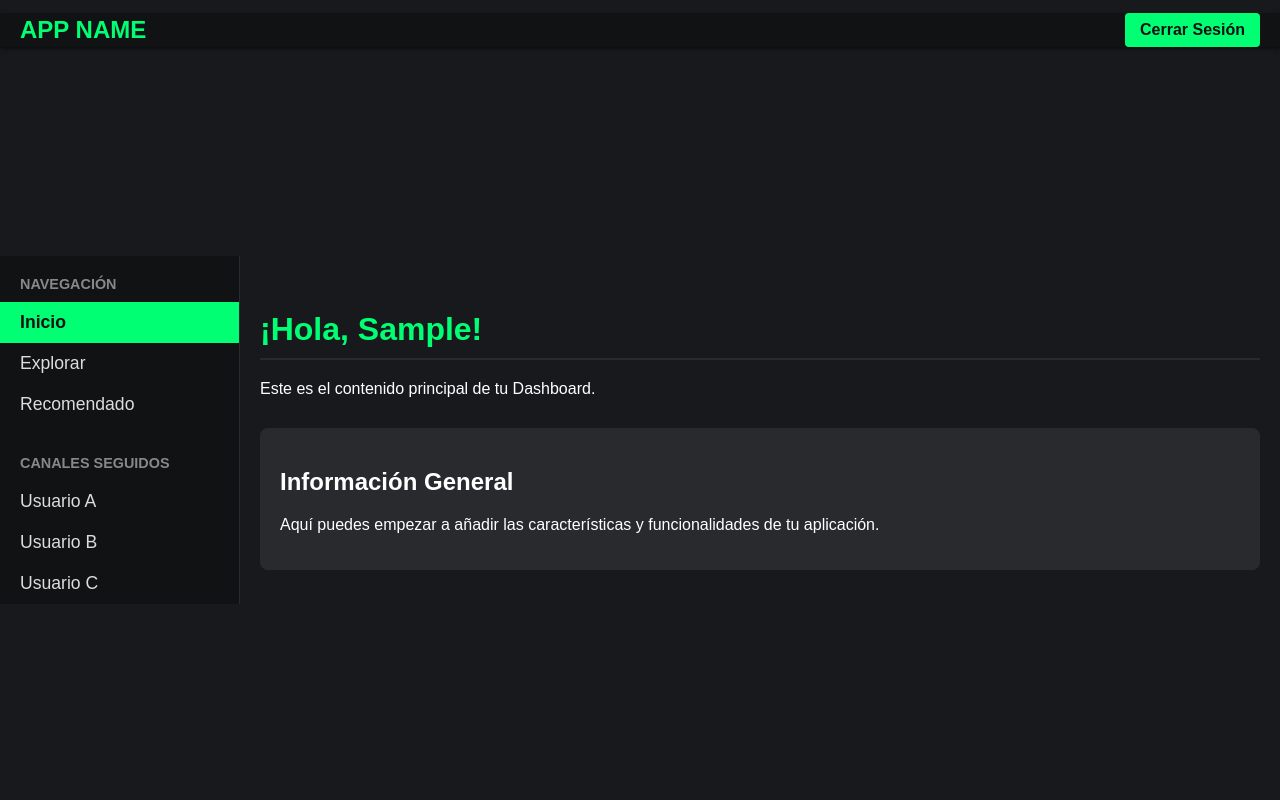
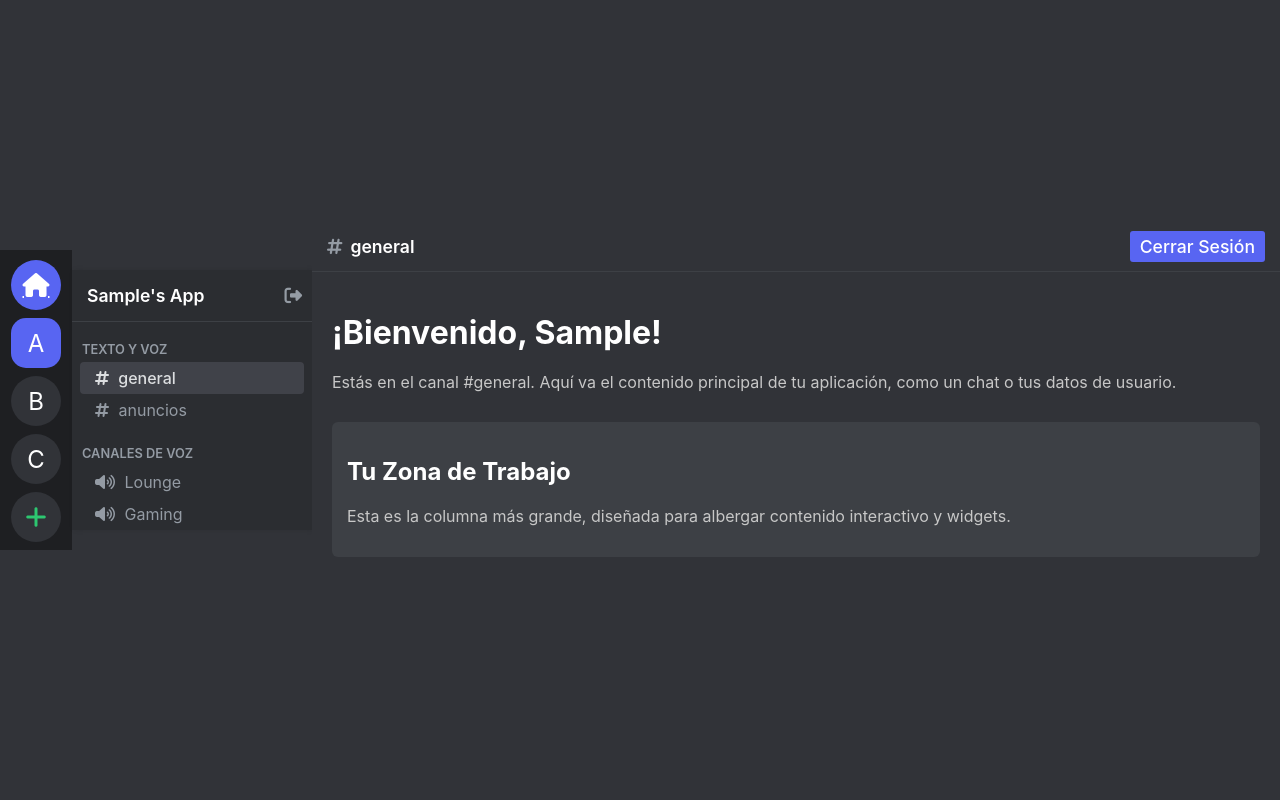
Before and after one commit to HibridosGAA/COARConnection, a Flask app: page /dashboard in a window 1280 px wide. Run offline with Flask 3, Linux system fonts and the light colour scheme; the visitor is signed in with stand-in values (Sample User, id 1).

Commit message:
Fix: Asegurado el contenido completo de dashboard.html

```diff
--- a/templates/dashboard.html
+++ b/templates/dashboard.html
@@ -6,142 +6,213 @@
     <title>Dashboard | Bienvenido</title>
     <!-- Carga los estilos generales (dark mode) -->
     <link rel="stylesheet" href="{{ url_for('static', filename='style.css') }}">
+    <!-- Iconos de Font Awesome para los botones -->
+    <link rel="stylesheet" href="https://cdnjs.cloudflare.com/ajax/libs/font-awesome/6.5.1/css/all.min.css">
+
     <style>
-        /* Estilos específicos para la estructura del dashboard */
+        /* ESTILOS DE ESTRUCTURA PRINCIPAL (DISCORD STYLE) */
         body {
-            font-family: Arial, sans-serif;
+            font-family: 'Inter', Arial, sans-serif;
             margin: 0;
-            background-color: #18191c; /* Fondo oscuro */
+            background-color: #313338; /* Fondo principal más claro que el sidebar */
             color: #fff;
             display: grid;
-            grid-template-rows: 60px 1fr; /* 60px para el header, el resto para el contenido */
-            grid-template-columns: 240px 1fr; /* 240px para la sidebar, el resto para el main */
+            /* 3 Columnas: Iconos (72px), Sidebar (240px), Contenido (Resto) */
+            grid-template-columns: 72px 240px 1fr;
+            grid-template-rows: 1fr; /* Una sola fila para el contenido */
             height: 100vh;
-            overflow: hidden; /* Evita el scroll innecesario */
+            overflow: hidden;
         }
 
-        /* Header (Barra Superior) */
-        header {
-            grid-column: 1 / 3; /* Ocupa ambas columnas (sidebar + main) */
-            background-color: #111214;
+        /* ------------------- COLUMNA 1: ICON BAR ------------------- */
+        .icon-bar {
+            grid-column: 1 / 2;
+            background-color: #1e1f22; /* Fondo de la barra de íconos más oscuro */
+            padding-top: 10px;
+            overflow-y: auto;
+            display: flex;
+            flex-direction: column;
+            align-items: center;
+        }
+
+        .server-icon {
+            width: 50px;
+            height: 50px;
+            background-color: #313338;
+            color: #fff;
+            border-radius: 50%; /* Iconos redondos */
+            display: flex;
+            justify-content: center;
+            align-items: center;
+            font-size: 1.5em;
+            margin-bottom: 8px;
+            cursor: pointer;
+            transition: border-radius 0.2s, background-color 0.2s;
+        }
+
+        .server-icon:hover {
+            border-radius: 30%; /* Ligeramente más cuadrado al pasar el ratón */
+            background-color: #5865f2; /* Color de Discord */
+        }
+
+        .server-icon.active {
+            border-radius: 30%;
+            background-color: #5865f2;
+        }
+
+        .server-icon.add-server {
+            background-color: #313338;
+            color: #2dc770; /* Verde para el botón de añadir */
+        }
+
+        /* ------------------- COLUMNA 2: SIDEBAR (CANALES) ------------------- */
+        .sidebar {
+            grid-column: 2 / 3;
+            background-color: #2b2d31; /* Fondo de la barra lateral de canales */
+            padding-top: 15px;
+            overflow-y: auto;
+            box-shadow: 2px 0 5px rgba(0, 0, 0, 0.1);
+        }
+
+        /* Ajuste para el título del canal/servidor */
+        .sidebar-header {
             display: flex;
             justify-content: space-between;
             align-items: center;
-            padding: 0 20px;
-            box-shadow: 0 2px 4px rgba(0, 0, 0, 0.5);
-            z-index: 10;
-        }
-
-        .logo {
-            font-size: 1.5em;
-            font-weight: bold;
-            color: #00ff73; /* Color neón (Kick style) */
-        }
-
-        .logout-btn {
-            background-color: #00ff73;
-            color: #111;
-            border: none;
-            padding: 8px 15px;
-            border-radius: 4px;
-            cursor: pointer;
-            text-decoration: none;
+            padding: 0 10px 15px 15px;
+            color: #fff;
+            font-size: 1.1em;
             font-weight: 600;
-            transition: background-color 0.2s ease, transform 0.1s ease;
-        }
-
-        .logout-btn:hover {
-            background-color: #00e667;
-        }
-
-        .logout-btn:active {
-            transform: scale(0.98);
-        }
-
-        /* Sidebar (Barra Lateral) */
-        .sidebar {
-            grid-row: 2 / 3; /* Fila debajo del header */
-            grid-column: 1 / 2;
-            background-color: #111214;
-            padding-top: 20px;
-            border-right: 1px solid #282a2e;
-            overflow-y: auto; /* Permite scroll si hay muchos enlaces */
+            border-bottom: 1px solid #3d4045;
+            margin-bottom: 10px;
         }
 
         .sidebar h3 {
-            color: #888;
-            padding: 0 20px;
-            margin-top: 0;
-            margin-bottom: 10px;
-            font-size: 0.9em;
+            color: #949ba4; /* Color de texto más tenue para categorías */
+            padding: 0 10px;
+            margin-top: 20px;
+            margin-bottom: 5px;
+            font-size: 0.8em;
             text-transform: uppercase;
+            font-weight: 600;
         }
 
         .nav-link {
             display: block;
-            padding: 10px 20px;
-            color: #ddd;
+            padding: 6px 10px 6px 15px;
+            color: #949ba4;
             text-decoration: none;
-            transition: background-color 0.2s, color 0.2s;
-            font-size: 1.1em;
+            transition: background-color 0.1s, color 0.1s;
+            font-size: 1em;
+            margin: 0 8px;
+            border-radius: 4px;
         }
 
         .nav-link:hover {
-            background-color: #282a2e;
-            color: #fff;
+            background-color: #3d4045;
+            color: #dcdee0;
         }
 
         .nav-link.active {
-            background-color: #00ff73;
-            color: #111;
-            font-weight: bold;
+            background-color: #404249; /* Canal activo */
+            color: #dcdee0;
+            font-weight: 500;
         }
 
-        /* Main Content */
+        /* ------------------- COLUMNA 3: MAIN CONTENT (CHAT/APP) ------------------- */
         .main-content {
-            grid-row: 2 / 3;
-            grid-column: 2 / 3;
+            grid-column: 3 / 4;
+            background-color: #313338;
+            display: flex;
+            flex-direction: column;
+            overflow: hidden;
+        }
+
+        /* Header del Main Content (similar a la barra de chat) */
+        .main-header {
+            height: 48px;
+            background-color: #313338;
+            border-bottom: 1px solid #3d4045;
+            padding: 0 15px;
+            display: flex;
+            align-items: center;
+            font-size: 1.1em;
+            font-weight: 600;
+        }
+
+        .main-header .icon {
+            color: #949ba4;
+            margin-right: 8px;
+        }
+
+        .chat-area {
+            flex-grow: 1;
             padding: 20px;
-            overflow-y: auto; /* Permite scroll en el contenido principal */
+            overflow-y: auto;
         }
 
         .welcome-message {
             font-size: 2em;
+            color: #fff;
             margin-bottom: 20px;
-            color: #00ff73;
-            border-bottom: 2px solid #282a2e;
-            padding-bottom: 10px;
+        }
+
+        /* Estilos del botón de Cerrar Sesión (ajustado para el header del main) */
+        .logout-btn {
+            background-color: #5865f2; /* Azul de Discord */
+            color: #fff;
+            border: none;
+            padding: 5px 10px;
+            border-radius: 3px;
+            cursor: pointer;
+            text-decoration: none;
+            font-weight: 500;
+            margin-left: auto; /* Mueve el botón a la derecha */
         }
     </style>
 </head>
 <body>
 
-    <header>
-        <div class="logo">APP NAME</div>
-        <a href="{{ url_for('logout') }}" class="logout-btn">Cerrar Sesión</a>
-    </header>
-
-    <div class="sidebar">
-        <h3>Navegación</h3>
-        <a href="#" class="nav-link active">Inicio</a>
-        <a href="#" class="nav-link">Explorar</a>
-        <a href="#" class="nav-link">Recomendado</a>
-
-        <h3 style="margin-top: 30px;">Canales Seguidos</h3>
-        <a href="#" class="nav-link">Usuario A</a>
-        <a href="#" class="nav-link">Usuario B</a>
-        <a href="#" class="nav-link">Usuario C</a>
+    <!-- COLUMNA 1: ICON BAR (Servidores) -->
+    <div class="icon-bar">
+        <a href="{{ url_for('logout') }}" class="server-icon" style="margin-top: 0; background-color: #5865f2;"><i class="fas fa-home"></i></a>
+        <div class="server-icon active">A</div>
+        <div class="server-icon">B</div>
+        <div class="server-icon">C</div>
+        <div class="server-icon add-server"><i class="fas fa-plus"></i></div>
     </div>
 
+    <!-- COLUMNA 2: SIDEBAR (Canales/Navegación) -->
+    <div class="sidebar">
+        <div class="sidebar-header">
+            <span>{{ session.username | capitalize }}'s App</span>
+            <a href="{{ url_for('logout') }}" title="Cerrar Sesión" style="color: #949ba4;"><i class="fas fa-sign-out-alt"></i></a>
+        </div>
+
+        <h3>Texto y Voz</h3>
+        <a href="#" class="nav-link active"><i class="fas fa-hashtag" style="margin-right: 5px;"></i> general</a>
+        <a href="#" class="nav-link"><i class="fas fa-hashtag" style="margin-right: 5px;"></i> anuncios</a>
+
+        <h3 style="margin-top: 20px;">Canales de Voz</h3>
+        <a href="#" class="nav-link"><i class="fas fa-volume-up" style="margin-right: 5px;"></i> Lounge</a>
+        <a href="#" class="nav-link"><i class="fas fa-volume-up" style="margin-right: 5px;"></i> Gaming</a>
+    </div>
+
+    <!-- COLUMNA 3: MAIN CONTENT (Área de Trabajo) -->
     <main class="main-content">
-        <!-- El nombre de usuario se pasa desde la sesión de Flask -->
-        <h1 class="welcome-message">¡Hola, {{ session.username | capitalize }}!</h1>
-        <p>Este es el contenido principal de tu Dashboard.</p>
+        <div class="main-header">
+            <i class="fas fa-hashtag icon"></i> general
+            <a href="{{ url_for('logout') }}" class="logout-btn">Cerrar Sesión</a>
+        </div>
 
-        <!-- Aquí es donde se cargarán los widgets y la información de la aplicación -->
-        <div style="background-color: #282a2e; padding: 20px; border-radius: 8px; margin-top: 30px;">
-            <h2>Información General</h2>
-            <p>Aquí puedes empezar a añadir las características y funcionalidades de tu aplicación.</p>
+        <div class="chat-area">
+            <h1 class="welcome-message">¡Bienvenido, {{ session.username | capitalize }}!</h1>
+            <p style="color: #c7c7c7;">Estás en el canal #general. Aquí va el contenido principal de tu aplicación, como un chat o tus datos de usuario.</p>
+
+            <div style="background-color: #3d4045; padding: 15px; border-radius: 6px; margin-top: 30px;">
+                <h2>Tu Zona de Trabajo</h2>
+                <p style="color: #c7c7c7;">Esta es la columna más grande, diseñada para albergar contenido interactivo y widgets.</p>
+            </div>
         </div>
     </main>
 
```
